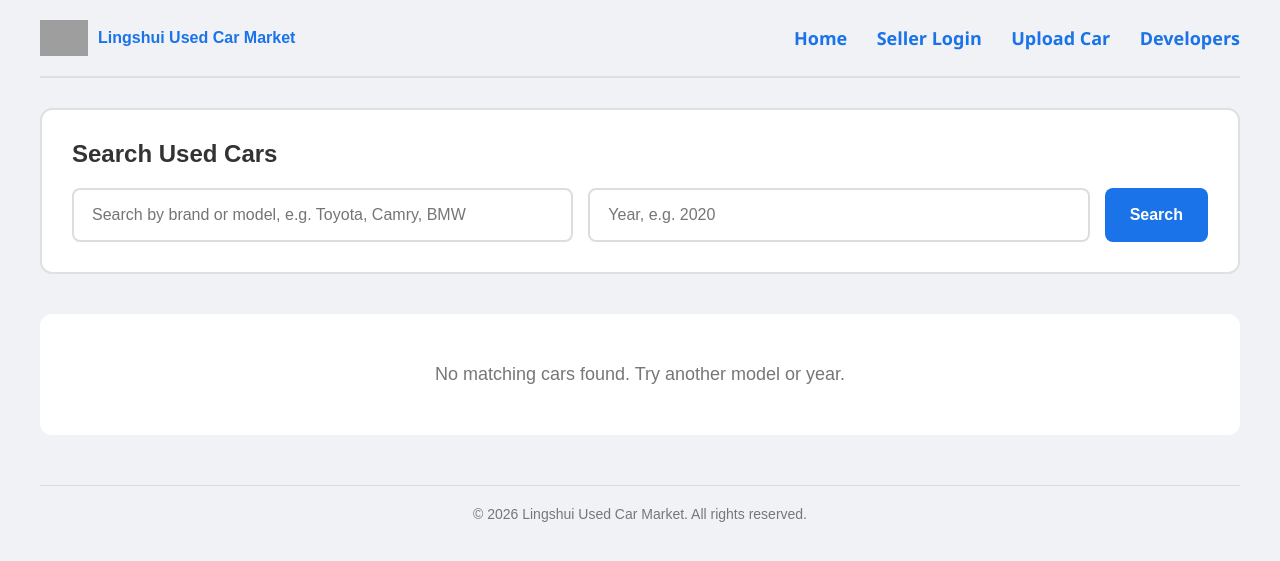
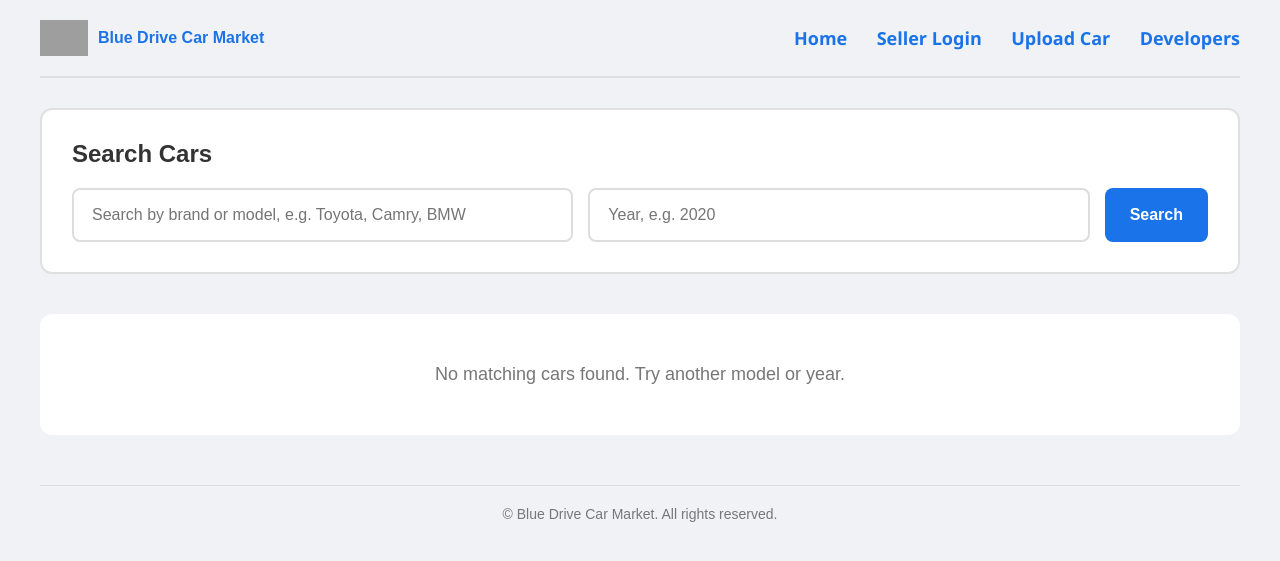
Before and after one commit to Guozhilin114/Coursework-A-Delivery-3-BlueDrive-Online-Car-Sale, a PHP site: page /public/search.php in a window 1280 px wide. Shown: the top 561 px of the page. Run offline with PHP 8.4, Linux system fonts and the light colour scheme; data that the repository does not hold is empty; grey boxes are pictures that could not be loaded.

Commit message:
Update search.php

```diff
--- a/public/search.php
+++ b/public/search.php
@@ -40,7 +40,7 @@ function h($value) {
 <head>
     <meta charset="UTF-8">
     <meta name="viewport" content="width=device-width, initial-scale=1.0">
-    <title>Search Cars - Used Car Marketplace</title>
+    <title>Search Cars - Blue Drive Car Market</title>
 
     <style>
         * {
@@ -252,8 +252,8 @@ function h($value) {
     <div class="container">
         <header>
             <div class="logo">
-                <img src="../assets/images/logo.png" alt="Lingshui Used Car Logo">
-                Lingshui Used Car Market
+                <img src="../assets/images/logo.png" alt="Blue DriveDrive">
+                Blue Drive Car Market
             </div>
 
             <div class="nav-links">
@@ -265,7 +265,7 @@ function h($value) {
         </header>
 
         <div class="search-box">
-            <h1 class="search-title">Search Used Cars</h1>
+            <h1 class="search-title">Search Cars</h1>
 
             <form class="search-form" method="get" action="search.php">
                 <input
@@ -327,7 +327,7 @@ function h($value) {
         </div>
 
         <footer>
-            &copy; 2026 Lingshui Used Car Market. All rights reserved.
+            &copy; Blue Drive Car Market. All rights reserved.
         </footer>
     </div>
 </body>
```
